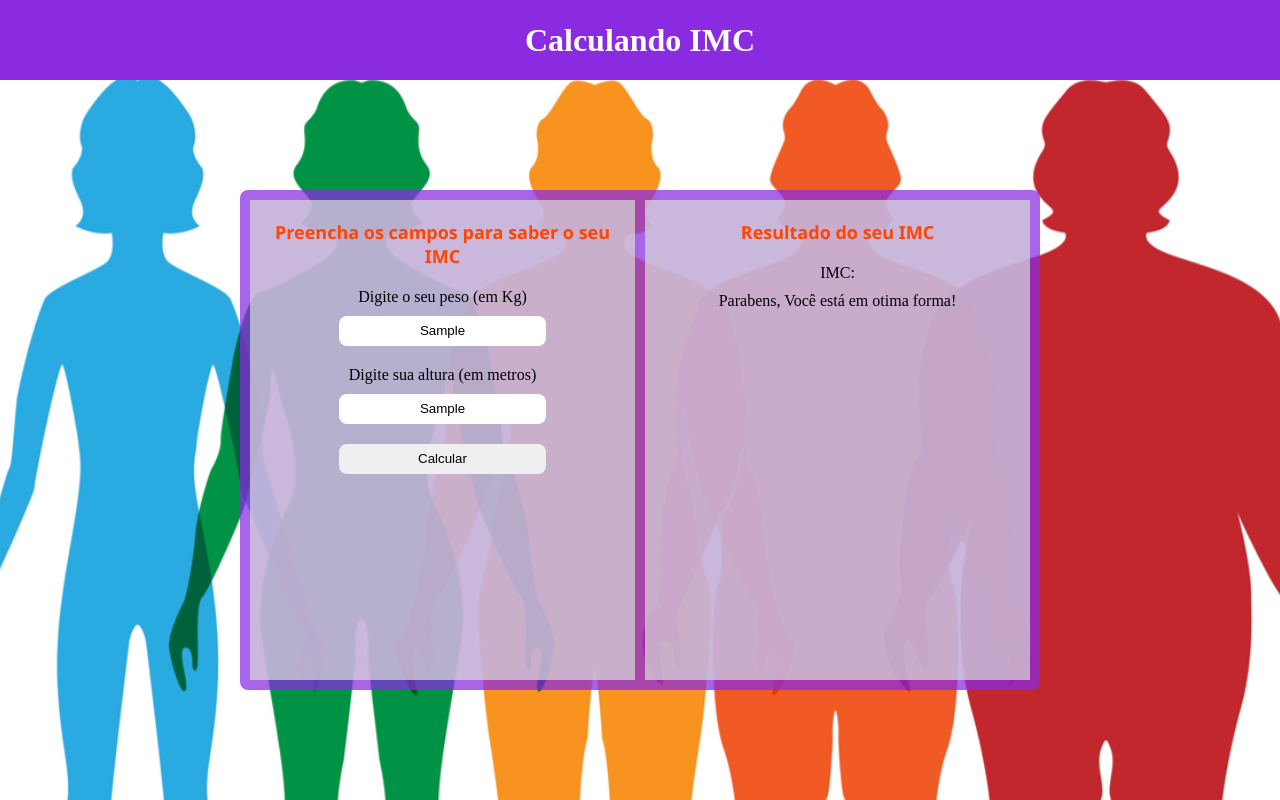
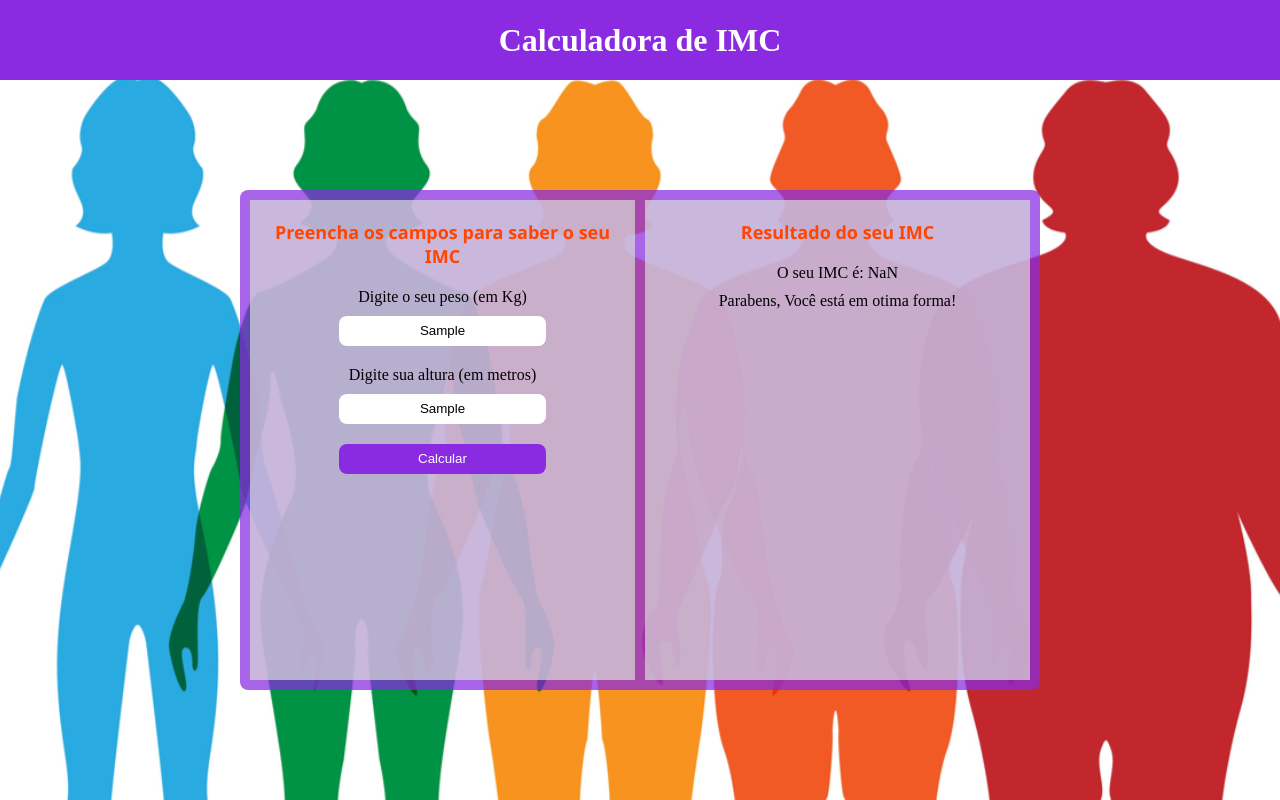
Before and after one commit to kevinup13/algoritmos_estudos, a plain HTML site: page algoritmo-js/projeto_cadastro/index.html in a window 1280 px wide. Both pictures are taken after typing "Sample", "Sample" into the empty fields and a click on the button "Calcular". Drawn offline with Linux system fonts and the light colour scheme.

Commit message:
Ajuste de codig js

```diff
--- a/algoritmo-js/projeto_cadastro/index.html
+++ b/algoritmo-js/projeto_cadastro/index.html
@@ -8,30 +8,36 @@
 </head>
 <body>
     <header class="header">
-        <h1>Calculando IMC</h1>
+        <h1>Calculadora de IMC</h1>
     </header>
 
     <div class="conteiner">
+
         <section class="area-dados">
             <div class="left-side">
                 <h3 class="sub-title">Preencha os campos para saber o seu IMC</h3>
+
                 <label for="peso">
                     <p>Digite o seu peso (em Kg)</p>
                     <input id="peso" type="text">
                 </label>
+
                 <label for="altura">
                     <p>Digite sua altura (em metros)</p>
                     <input id="altura" type="text">
                 </label>
-                <button type="submit">Calcular</button>
+                <button class="btn" type="submit">Calcular</button>
+
             </div>
 
             <div class="right-side">
                 <h3 class="sub-title">Resultado do seu IMC</h3>
+
                 <div class="infor">
                     <p>IMC:</p>
                     <p>Parabens, Você está em otima forma!</p>
                 </div>
+
             </div>
 
         </section>
--- a/algoritmo-js/projeto_cadastro/script.js
+++ b/algoritmo-js/projeto_cadastro/script.js
@@ -1,14 +1,17 @@
-console.log("Teste de funcionamento. ok")
+let btn = document.querySelector(".btn");
 
-// initial data
-peso = document.querySelector("#peso");
-altura = document.querySelector("#altura");
+btn.addEventListener("click", ()=>{
+    let peso = document.querySelector("#peso").value;
+    let altura = document.querySelector("#altura").value;
+    let infor = document.querySelector(".infor p");
 
 
-console.log(peso);
-console.log(altura);
+    if (!peso || !altura){
+        alert("Insira um numero válido!");
+    }
+    else {
+        let imc = peso / (altura ** 2);
+        infor.innerHTML = `<p>O seu IMC é: ${imc}</p>`;
+    }
 
-alert(peso);
-alert(altura);
-// functions
-// Events
+})
--- a/algoritmo-js/projeto_cadastro/style.css
+++ b/algoritmo-js/projeto_cadastro/style.css
@@ -82,9 +82,9 @@ button {
     line-height: 30px;
     border: none;
     border-radius: 8px;
-    outline-color: orangered;
-    transition-duration: 1s;
-    transition: ease-in-out;
+    background-color: blueviolet;
+    color: white;
+    transition: background-color .1s ease-in-out, color .1s ease-in-out;
 
 }
 button:hover {
```
